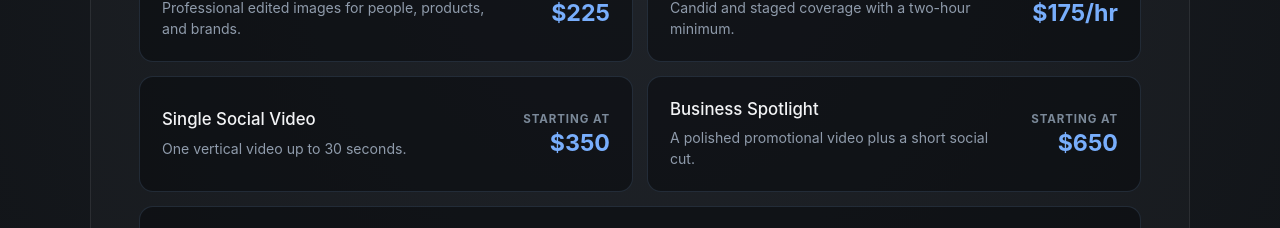
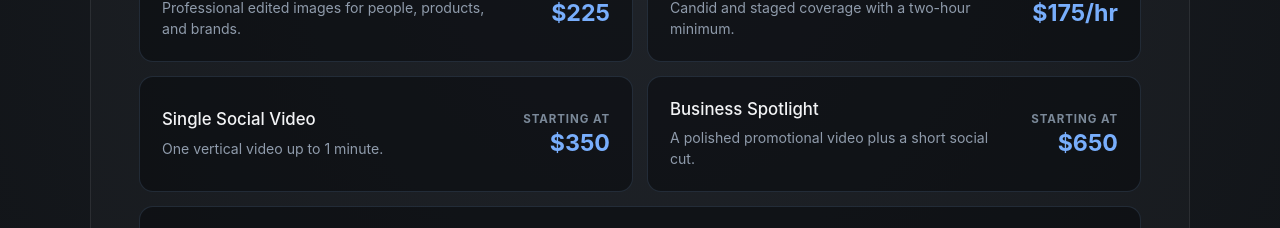
Before and after one commit to TNT928/updatedportfolio, a React (Create React App) app: page /services in a window 1280 px wide. Shown: the part 1420-1648 px from the top of the page. Built offline with nearby package versions, Linux system fonts and the light colour scheme; a web font is replaced by a local one.

Commit message:
Extend single social video package to one minute

```diff
--- a/src/Pages/services.tsx
+++ b/src/Pages/services.tsx
@@ -50,7 +50,7 @@ const Services = () => {
     {
       service: "Single Social Video",
       price: "$350",
-      detail: "One vertical video up to 30 seconds."
+      detail: "One vertical video up to 1 minute."
     },
     {
       service: "Business Spotlight",
```
